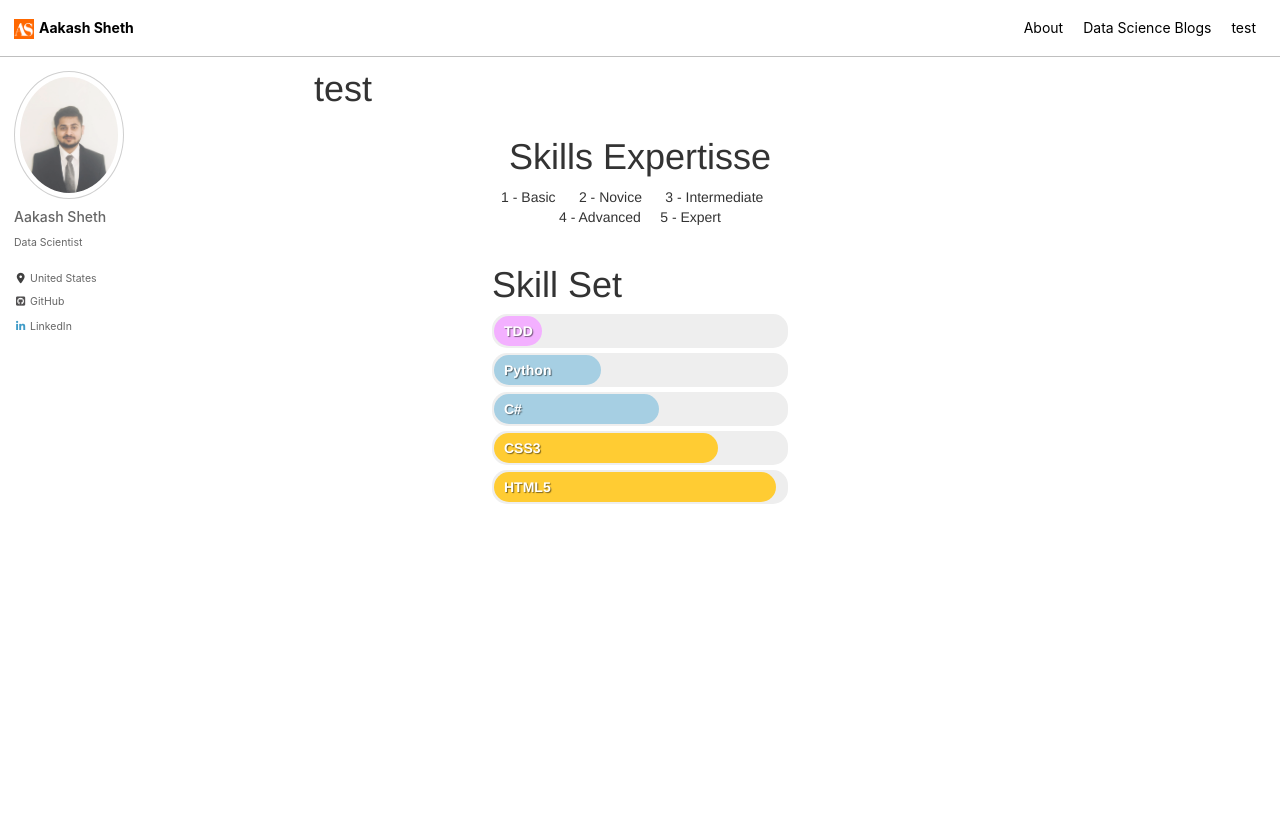
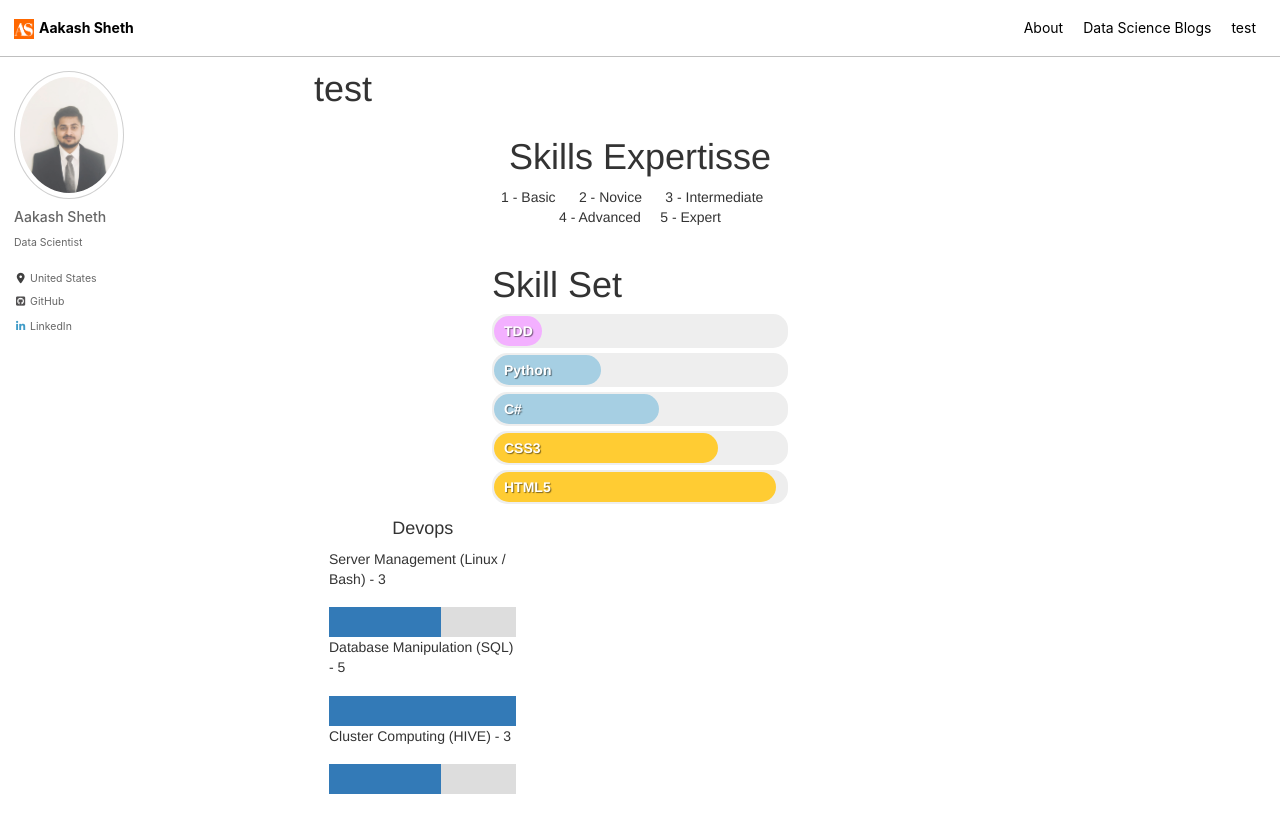
Before and after one commit to aakash-sheth/aakash-sheth.github.io, a Jekyll site: the page built from test.html, in a window 1280 px wide and 900 px high. Shown: the top 833 px of the window. Built offline with Jekyll 4.4.1, drawn with Linux system fonts in a browser that asks for light colours; cached includes are drawn as plain includes; nearby versions of some CDN libraries; library files that are not in the unit come from our copies.

Commit message:
skill bar test

```diff
--- a/test.html
+++ b/test.html
@@ -114,3 +114,25 @@ title: "test"
 
       </div>
 </html>
+
+<div class="col-lg-4 skill-left">
+        <h4 class="text-center pt-50"> Devops </h4>
+        <div class="single-skill">
+            <p>
+                Server Management (Linux / Bash) -   3
+            </p>
+            <div class="skill sb_progress" data-width="60" style="position: relative; width: 100%; background-color: rgb(221, 221, 221); height: 30px;"><div class="sb_bar" style="position: absolute; width: 60%; height: 100%; background-color: rgb(51, 122, 183);"><div class="sb_label" style="padding-left: 5px; line-height: 30px; color: rgb(255, 255, 255);"></div></div></div>
+        </div>
+        <div class="single-skill">
+            <p>
+                Database Manipulation (SQL) -   5
+            </p>
+            <div class="skill sb_progress" data-width="100" style="position: relative; width: 100%; background-color: rgb(221, 221, 221); height: 30px;"><div class="sb_bar" style="position: absolute; width: 100%; height: 100%; background-color: rgb(51, 122, 183);"><div class="sb_label" style="padding-left: 5px; line-height: 30px; color: rgb(255, 255, 255);"></div></div></div>
+        </div>
+        <div class="single-skill">
+            <p>
+                Cluster Computing (HIVE) - 3
+            </p>
+            <div class="skill sb_progress" data-width="60" style="position: relative; width: 100%; background-color: rgb(221, 221, 221); height: 30px;"><div class="sb_bar" style="position: absolute; width: 60%; height: 100%; background-color: rgb(51, 122, 183);"><div class="sb_label" style="padding-left: 5px; line-height: 30px; color: rgb(255, 255, 255);"></div></div></div>
+        </div>
+    </div>
```
